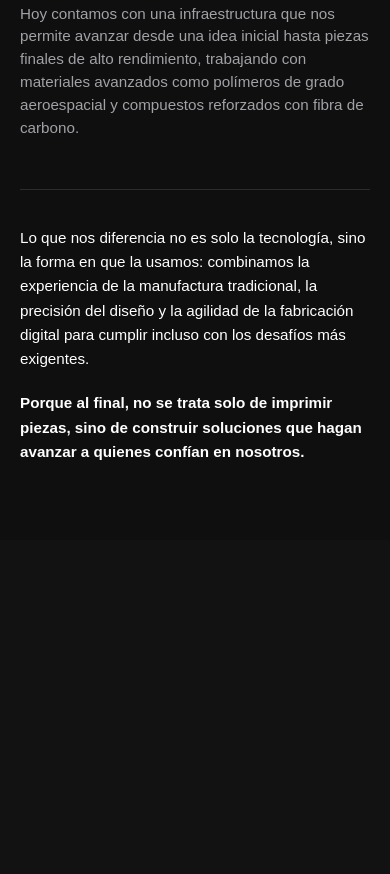
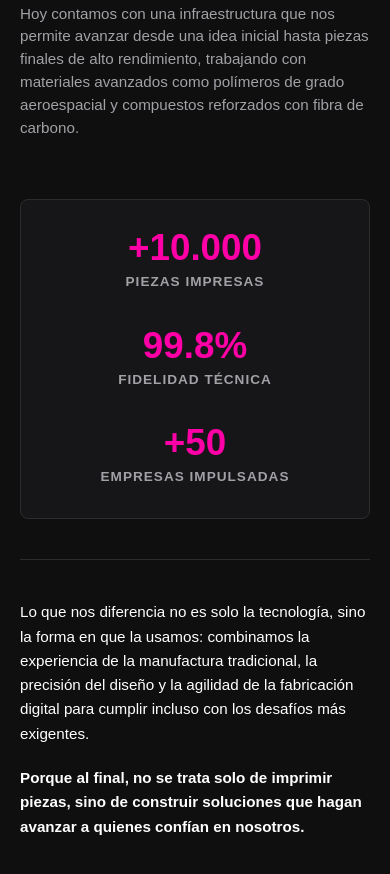
Before and after one commit to pixelitaa/BOOST3D, a website: page index.html in a window 390 px wide. Shown: the part 7536-8410 px from the top of the page. Before the commit the page ends 8076 px from the top, so only its background shows below. Drawn offline with nearby package versions, Linux system fonts and the light colour scheme.

Commit message:
edit nostros css y html añadir estadisticas

```diff
--- a/css/styles.css
+++ b/css/styles.css
@@ -659,31 +659,49 @@ body {
     font-size: 1.2rem !important;
 }
 
+/* --- BLOQUE DE CONTADORES INDUSTRIALES (DESKTOP) --- */
+.nosotros-stats {
+    display: flex !important;
+    justify-content: space-around !important;
+    align-items: center !important;
+    gap: 20px !important;
+    margin: 60px auto 40px auto !important;
+    padding: 35px 20px !important;
+    background-color: #161618 !important; /* Un gris ligeramente más claro que resalta */
+    border-radius: 8px !important;
+    border: 1px solid #2c2c2e !important;
+    max-width: 900px !important;
+}
+
+.stat-item {
+    text-align: center !important;
+}
+
+.stat-number {
+    display: block !important;
+    font-size: 2.8rem !important;
+    font-weight: 800 !important;
+    color: var(--primary-color) !important; /* Tu color magenta de marca */
+    line-height: 1 !important;
+    margin-bottom: 8px !important;
+}
+
+.stat-label {
+    display: block !important;
+    font-size: 0.9rem !important;
+    color: #a1a1a6 !important;
+    text-transform: uppercase !important;
+    letter-spacing: 1.5px !important;
+    font-weight: 600 !important;
+}
+
 @media (max-width: 768px) {
     /* --- 1. NAVBAR: Optimización de Espacio --- */
-    .navbar {
-        padding: 0 5px !important;
-    }
-
-    .logo {
-        font-size: 0.9rem !important;
-        margin-right: 2px !important;
-    }
-
-    .nav-links {
-        gap: 2px !important;
-    }
-
-    .nav-btn {
-        font-size: 0.6rem !important;
-        padding: 4px 5px !important;
-    }
-
-    .navbar .btn-cta {
-        font-size: 0.6rem !important;
-        padding: 5px 8px !important;
-        margin-left: 2px !important;
-    }
+    .navbar { padding: 0 5px !important; }
+    .logo { font-size: 0.9rem !important; margin-right: 2px !important; }
+    .nav-links { gap: 2px !important; }
+    .nav-btn { font-size: 0.6rem !important; padding: 4px 5px !important; }
+    .navbar .btn-cta { font-size: 0.6rem !important; padding: 5px 8px !important; margin-left: 2px !important; }
 
     /* --- 2. HERO: Proporciones Reales y Legibilidad --- */
     .hero {
@@ -697,24 +715,11 @@ body {
         background-position: center center !important;
         background-attachment: scroll !important;
     }
+    .hero h1 { font-size: 1.7rem !important; line-height: 1.2 !important; margin: 0 auto 15px auto !important; letter-spacing: -0.5px !important; }
+    .hero p { font-size: 0.95rem !important; line-height: 1.4 !important; margin: 0 auto 25px auto !important; max-width: 100% !important; }
 
-    .hero h1 {
-        font-size: 1.7rem !important;
-        line-height: 1.2 !important;
-        margin: 0 auto 15px auto !important;
-        letter-spacing: -0.5px !important;
-    }
-
-    .hero p {
-        font-size: 0.95rem !important;
-        line-height: 1.4 !important;
-        margin: 0 auto 25px auto !important;
-        max-width: 100% !important;
-    }
-
-    /* --- 3. PANELES Y TARJETAS (RECONSTRUIDO Y CORREGIDO) --- */
-    .servicios-grid,
-    .materials-panels {
+    /* --- 3. PANELES Y TARJETAS INFERIORES --- */
+    .servicios-grid, .materials-panels {
         display: flex !important;
         flex-direction: column !important;
         align-items: center !important;
@@ -724,21 +729,18 @@ body {
         gap: 15px !important;
         padding: 0 !important;
     }
-
-    /* Aquí solucionamos el corte que tenía tu archivo original */
-    .panel,
-    .material-card {
+    .panel, .material-card {
         width: 100% !important;
         max-width: 380px !important;
         margin: 0 0 5px 0 !important;
         box-sizing: border-box !important;
     }
 
-    /* --- 4. NUEVA SECCIÓN NOSOTROS (ADAPTACIÓN MÓVIL ESTÉTICA) --- */
+    /* --- 4. SECCIÓN NOSOTROS (MÓVIL TOTALMENTE BLINDADO) --- */
     .nosotros-section {
         padding: 60px 20px !important;
         box-sizing: border-box !important;
-        background-color: #0f0f10 !important; /* Mantiene el fondo oscuro industrial */
+        background-color: #0f0f10 !important;
     }
 
     .nosotros-section h2 {
@@ -752,13 +754,13 @@ body {
         padding-left: 15px !important;
         margin: 25px 0 !important;
         text-align: left !important;
-        border-left: 4px solid var(--primary-color) !important; /* Resonancia con tu marca */
+        border-left: 4px solid var(--primary-color) !important;
         color: #ffffff !important;
     }
 
     .nosotros-layout {
         display: flex !important;
-        flex-direction: column !important; /* Apilado limpio en vertical */
+        flex-direction: column !important;
         gap: 30px !important;
         margin-top: 30px !important;
     }
@@ -772,13 +774,34 @@ body {
     .nosotros-col p {
         font-size: 0.95rem !important;
         line-height: 1.5 !important;
-        text-align: left !important; /* Evita espacios raros entre palabras en móvil */
+        text-align: left !important;
         color: #a1a1a6 !important;
     }
 
+    /* ADAPTACIÓN DE LAS MÉTRICAS EN CELULARES */
+    .nosotros-stats {
+        flex-direction: column !important; /* Apilado vertical ultra seguro */
+        gap: 35px !important; /* Espacio cómodo entre contadores */
+        padding: 30px 20px !important;
+        margin: 40px auto 20px auto !important;
+        width: 100% !important;
+        box-sizing: border-box !important;
+    }
+
+    .stat-number {
+        font-size: 2.3rem !important; /* Tamaño responsivo que no desborda */
+        margin-bottom: 4px !important;
+    }
+
+    .stat-label {
+        font-size: 0.85rem !important;
+        letter-spacing: 1px !important;
+    }
+
+    /* CIERRE EDITORIAL */
     .nosotros-footer-text {
-        margin-top: 30px !important;
-        padding-top: 20px !important;
+        margin-top: 40px !important;
+        padding-top: 25px !important;
         border-top: 1px solid #2c2c2e !important;
     }
 
@@ -803,12 +826,6 @@ body {
         padding: 40px 20px !important;
         box-sizing: border-box !important;
     }
-
-    .whatsapp-container-pro h2 {
-        font-size: 1.5rem !important;
-    }
-
-    .whatsapp-container-pro p {
-        font-size: 0.9rem !important;
-    }
+    .whatsapp-container-pro h2 { font-size: 1.5rem !important; }
+    .whatsapp-container-pro p { font-size: 0.9rem !important; }
 }
--- a/index.html
+++ b/index.html
@@ -421,6 +421,21 @@
             </div>
         </div>
 
+        <div class="nosotros-stats">
+            <div class="stat-item">
+                <span class="stat-number">+10.000</span>
+                <span class="stat-label">Piezas Impresas</span>
+            </div>
+            <div class="stat-item">
+                <span class="stat-number">99.8%</span>
+                <span class="stat-label">Fidelidad Técnica</span>
+            </div>
+            <div class="stat-item">
+                <span class="stat-number">+50</span>
+                <span class="stat-label">Empresas Impulsadas</span>
+            </div>
+        </div>
+
         <div class="nosotros-footer-text">
             <p>Lo que nos diferencia no es solo la tecnología, sino la forma en que la usamos: combinamos la experiencia de la manufactura tradicional, la precisión del diseño y la agilidad de la fabricación digital para cumplir incluso con los desafíos más exigentes.</p>
             <p class="highlight-final">Porque al final, no se trata solo de imprimir piezas, sino de construir soluciones que hagan avanzar a quienes confían en nosotros.</p>
```
